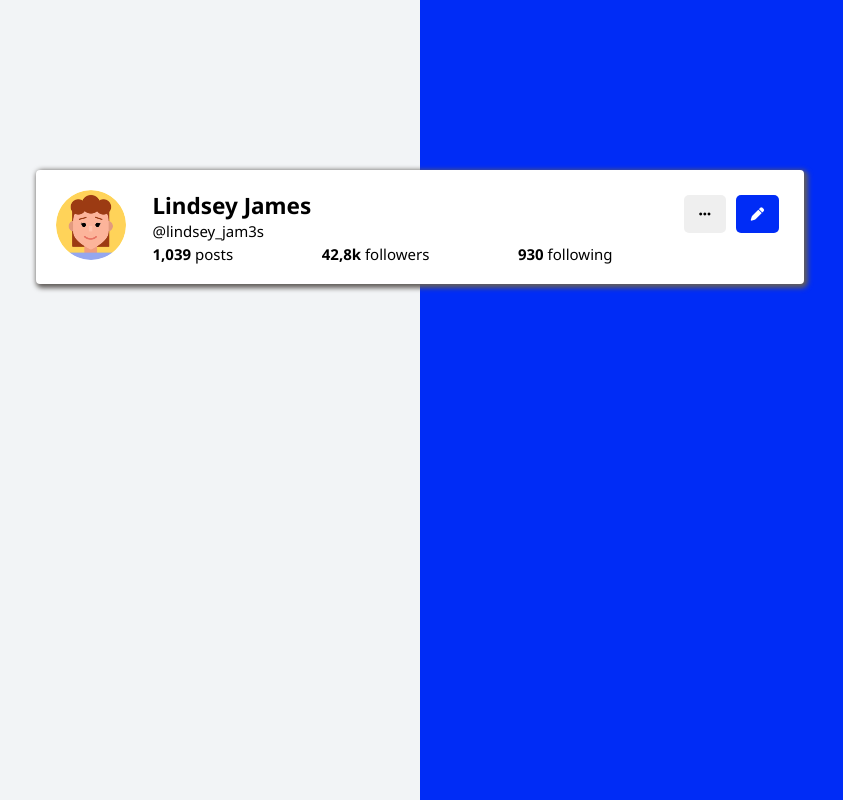
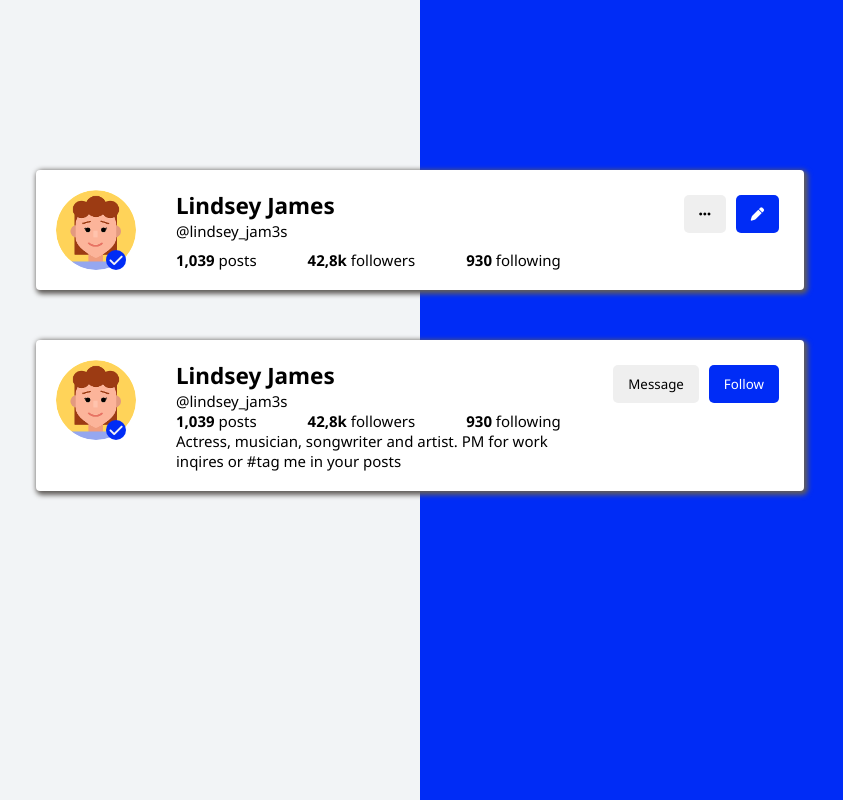
Before and after one commit to La-mad/github_userProfile, a plain HTML site: page index.html in a window 1280 px wide. Shown: the whole page, without its empty margins (220-1063 px from the left). Drawn offline with Linux system fonts and the light colour scheme.

Commit message:
final touch

```diff
--- a/index.html
+++ b/index.html
@@ -14,6 +14,9 @@
             <div class="card card__upper">
                 <div class="card__avatar">
                     <img class="card__avatar--img" src="./image/avatar-ge.png" alt="avatar">
+                    <div class="card__avatar--checkmark">
+                        <i class="fa-solid fa-check"></i>
+                    </div>
                 </div>
                 <div class="card__infobox">
                     <div>
@@ -40,9 +43,12 @@
                     <button class="btn btn__edit"><i class="fa-solid fa-pen"></i></button>
                 </div>
             </div>
-            <!-- <div class="card card__lower">
+            <div class="card card__lower">
                 <div class="card__avatar">
                     <img class="card__avatar--img" src="./image/avatar-ge.png" alt="">
+                    <div class="card__avatar--checkmark">
+                        <i class="fa-solid fa-check"></i>
+                    </div>
                 </div>
                 <div class="card__infobox">
                     <h2 class="card__fullname">Lindsey James</h2>
@@ -68,7 +74,7 @@
                     <button class="btn btn__ellipsis">Message</button>
                     <button class="btn btn__edit">Follow</button>
                 </div>
-            </div> -->
+            </div>
         </div>
     </section>
 </body>
--- a/style.css
+++ b/style.css
@@ -56,21 +56,38 @@ body {
 
 }
 
-
+.card__upper {
+    margin-bottom: 5rem;
+}
 
 .card__avatar {
    flex-shrink: 0;
+   position: relative;
+   display: flex;
+   justify-content: end;
 }
 
 .card__avatar--img{
     overflow: hidden;
-    width: 7rem;
-    height: 7rem;
+    width: 8rem;
+    height: 8rem;
     border-radius: 50%;
 }
 
+.card__avatar--checkmark {
+    position: absolute;
+    background-color: var(--primary-color);
+    color: var(--secondary-color);
+    width: 2rem;
+    margin: 6rem 1rem 0 0;
+    text-align: center;
+
+    border-radius: 100%;
+    box-sizing: content-box;
+}
+
 .card__infobox {
-    padding-right: 4rem;
+    padding: 0 4rem;
     flex-basis: 10rem;
     display: flex;
     flex-direction: column;
@@ -88,8 +105,10 @@ body {
 .btn__box {
     display: flex;
     flex-direction: row;
-    justify-content: center;
+    justify-content: right;
     align-items: start;
+    flex-basis: 20rem;
+
 }
 
 .btn {
```
